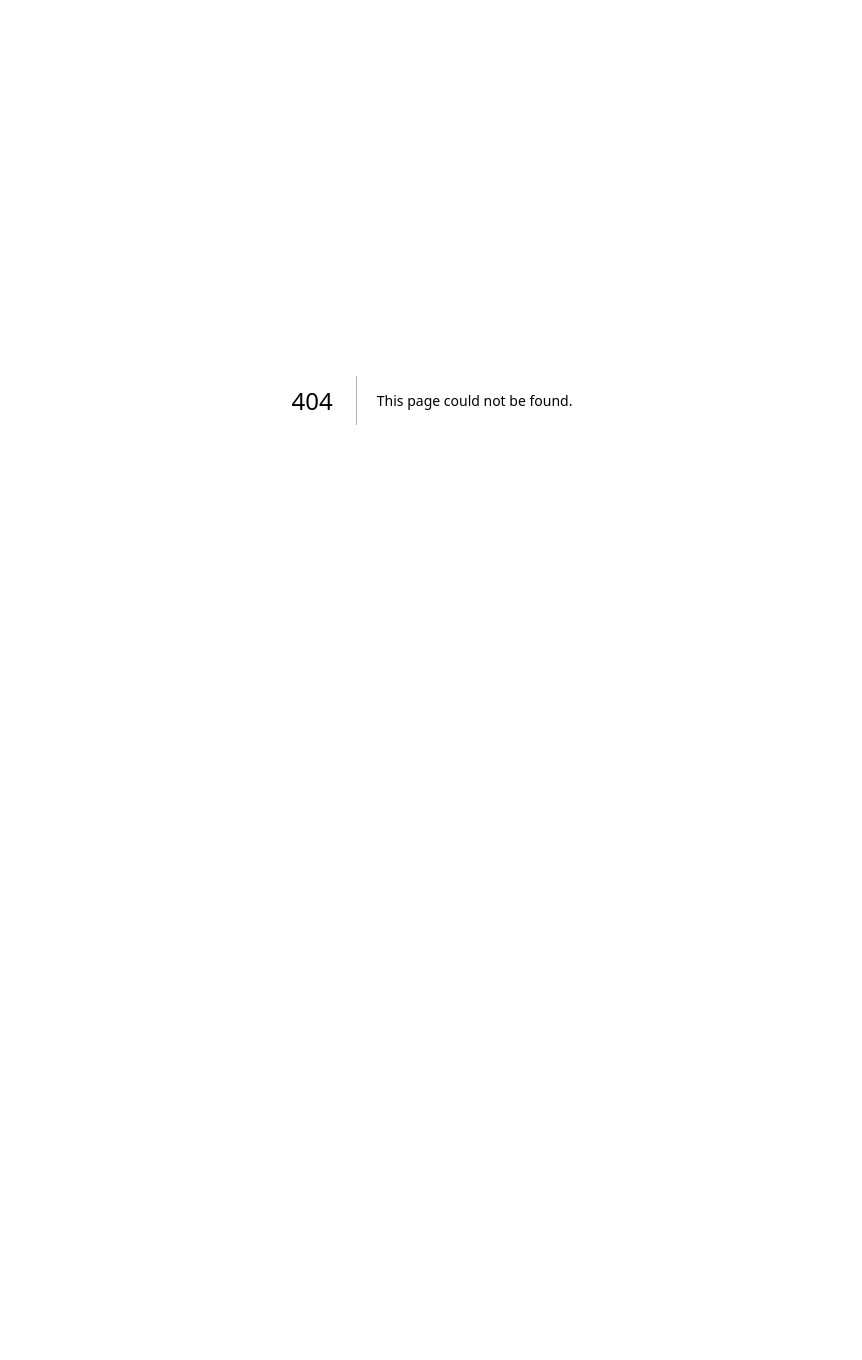
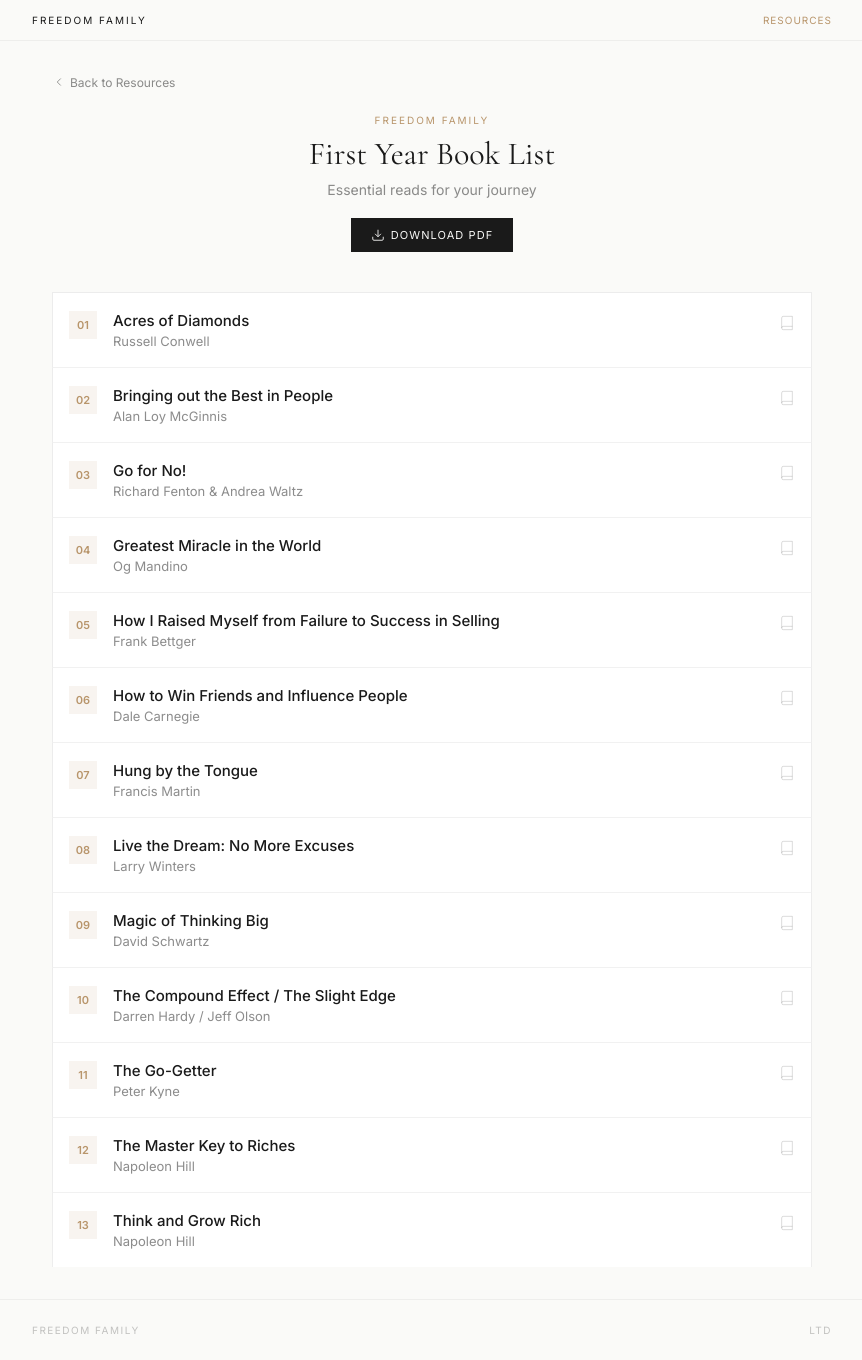
Before and after one commit to redewable/freefam-web, a Next.js app: page /resources/books in a window 1280 px wide. Before the commit this address had no page. Shown: the whole page, without its empty margins (208-1070 px from the left). Before the commit the page ends 800 px from the top, so only its background shows below. Built offline with nearby package versions, Linux system fonts and the light colour scheme.

Commit message:
add first year book list

```diff
--- /dev/null
+++ b/app/resources/books/page.js
@@ -0,0 +1,78 @@
+"use client";
+
+import React from 'react';
+
+const colors = { bg: '#fafaf8', dark: '#1a1a1a', gold: '#b8956b' };
+
+const books = [
+  { title: "Acres of Diamonds", author: "Russell Conwell" },
+  { title: "Bringing out the Best in People", author: "Alan Loy McGinnis" },
+  { title: "Go for No!", author: "Richard Fenton & Andrea Waltz" },
+  { title: "Greatest Miracle in the World", author: "Og Mandino" },
+  { title: "How I Raised Myself from Failure to Success in Selling", author: "Frank Bettger" },
+  { title: "How to Win Friends and Influence People", author: "Dale Carnegie" },
+  { title: "Hung by the Tongue", author: "Francis Martin" },
+  { title: "Live the Dream: No More Excuses", author: "Larry Winters" },
+  { title: "Magic of Thinking Big", author: "David Schwartz" },
+  { title: "The Compound Effect / The Slight Edge", author: "Darren Hardy / Jeff Olson" },
+  { title: "The Go-Getter", author: "Peter Kyne" },
+  { title: "The Master Key to Riches", author: "Napoleon Hill" },
+  { title: "Think and Grow Rich", author: "Napoleon Hill" },
+];
+
+const Icons = {
+  Back: ({ style }) => <svg style={style} viewBox="0 0 24 24" fill="none" stroke="currentColor" strokeWidth="1.5"><path d="M15 18l-6-6 6-6" /></svg>,
+  Download: ({ style }) => <svg style={style} viewBox="0 0 24 24" fill="none" stroke="currentColor" strokeWidth="1.5"><path d="M21 15v4a2 2 0 01-2 2H5a2 2 0 01-2-2v-4" /><polyline points="7 10 12 15 17 10" /><line x1="12" y1="15" x2="12" y2="3" /></svg>,
+  Book: ({ style }) => <svg style={style} viewBox="0 0 24 24" fill="none" stroke="currentColor" strokeWidth="1.5"><path d="M4 19.5A2.5 2.5 0 016.5 17H20" /><path d="M6.5 2H20v20H6.5A2.5 2.5 0 014 19.5v-15A2.5 2.5 0 016.5 2z" /></svg>,
+};
+
+export default function BooksPage() {
+  return (
+    <div style={{ minHeight: '100vh', background: colors.bg, fontFamily: 'Inter, system-ui, sans-serif', display: 'flex', flexDirection: 'column' }}>
+      <nav style={{ borderBottom: '1px solid rgba(26,26,26,0.05)', padding: '14px 16px' }}>
+        <div style={{ maxWidth: '800px', margin: '0 auto', display: 'flex', alignItems: 'center', justifyContent: 'space-between' }}>
+          <a href="/" style={{ fontSize: '10px', letterSpacing: '0.2em', textTransform: 'uppercase', color: colors.dark, textDecoration: 'none' }}>Freedom Family</a>
+          <span style={{ fontSize: '10px', letterSpacing: '0.1em', textTransform: 'uppercase', color: colors.gold }}>Resources</span>
+        </div>
+      </nav>
+
+      <main style={{ maxWidth: '800px', margin: '0 auto', padding: '32px 20px', width: '100%', boxSizing: 'border-box', flex: 1 }}>
+        <a href="/resources" style={{ display: 'inline-flex', alignItems: 'center', gap: '4px', fontSize: '12px', color: 'rgba(26,26,26,0.5)', textDecoration: 'none', marginBottom: '24px' }}>
+          <Icons.Back style={{ width: '14px', height: '14px' }} /> Back to Resources
+        </a>
+
+        <div style={{ textAlign: 'center', marginBottom: '40px' }}>
+          <p style={{ fontSize: '10px', letterSpacing: '0.2em', textTransform: 'uppercase', color: colors.gold, marginBottom: '8px' }}>Freedom Family</p>
+          <h1 style={{ fontFamily: "'Cormorant Garamond', Georgia, serif", fontSize: '32px', fontWeight: 400, color: colors.dark, margin: '0 0 8px' }}>First Year Book List</h1>
+          <p style={{ fontSize: '14px', color: 'rgba(26,26,26,0.5)', margin: '0 0 20px' }}>Essential reads for your journey</p>
+          <a href="/first-year-book-list.pdf" target="_blank" rel="noopener noreferrer"
+            style={{ display: 'inline-flex', alignItems: 'center', gap: '6px', padding: '10px 20px', background: colors.dark, color: colors.bg, fontSize: '11px', letterSpacing: '0.1em', textTransform: 'uppercase', textDecoration: 'none', border: 'none' }}>
+            <Icons.Download style={{ width: '14px', height: '14px' }} /> Download PDF
+          </a>
+        </div>
+
+        <div style={{ display: 'flex', flexDirection: 'column', gap: '0' }}>
+          {books.map((book, i) => (
+            <div key={i} style={{ display: 'flex', alignItems: 'flex-start', gap: '16px', padding: '18px 16px', borderBottom: i < books.length - 1 ? '1px solid rgba(26,26,26,0.06)' : 'none', background: 'white', borderLeft: i === 0 ? '1px solid rgba(26,26,26,0.08)' : '1px solid rgba(26,26,26,0.08)', borderRight: '1px solid rgba(26,26,26,0.08)', borderTop: i === 0 ? '1px solid rgba(26,26,26,0.08)' : 'none' }}>
+              <div style={{ width: '28px', height: '28px', background: 'rgba(184,149,107,0.1)', display: 'flex', alignItems: 'center', justifyContent: 'center', flexShrink: 0 }}>
+                <span style={{ fontSize: '11px', fontWeight: 600, color: colors.gold }}>{String(i + 1).padStart(2, '0')}</span>
+              </div>
+              <div style={{ flex: 1 }}>
+                <p style={{ fontSize: '15px', fontWeight: 500, color: colors.dark, margin: '0 0 3px' }}>{book.title}</p>
+                <p style={{ fontSize: '13px', color: 'rgba(26,26,26,0.5)', margin: 0 }}>{book.author}</p>
+              </div>
+              <Icons.Book style={{ width: '16px', height: '16px', color: 'rgba(26,26,26,0.15)', flexShrink: 0, marginTop: '4px' }} />
+            </div>
+          ))}
+        </div>
+      </main>
+
+      <footer style={{ padding: '24px 16px', borderTop: '1px solid rgba(26,26,26,0.05)', marginTop: 'auto' }}>
+        <div style={{ maxWidth: '800px', margin: '0 auto', display: 'flex', justifyContent: 'space-between', alignItems: 'center' }}>
+          <a href="/" style={{ fontSize: '10px', letterSpacing: '0.15em', textTransform: 'uppercase', color: 'rgba(26,26,26,0.25)', textDecoration: 'none' }}>Freedom Family</a>
+          <a href="https://www.ltdteam.com" target="_blank" rel="noopener noreferrer" style={{ fontSize: '10px', letterSpacing: '0.15em', textTransform: 'uppercase', color: 'rgba(26,26,26,0.25)', textDecoration: 'none' }}>LTD</a>
+        </div>
+      </footer>
+    </div>
+  );
+}
```
Also changed, not shown: app/resources/page.js (+19 -3 lines), 2 other files (tests, documents, lock files or other folders).
